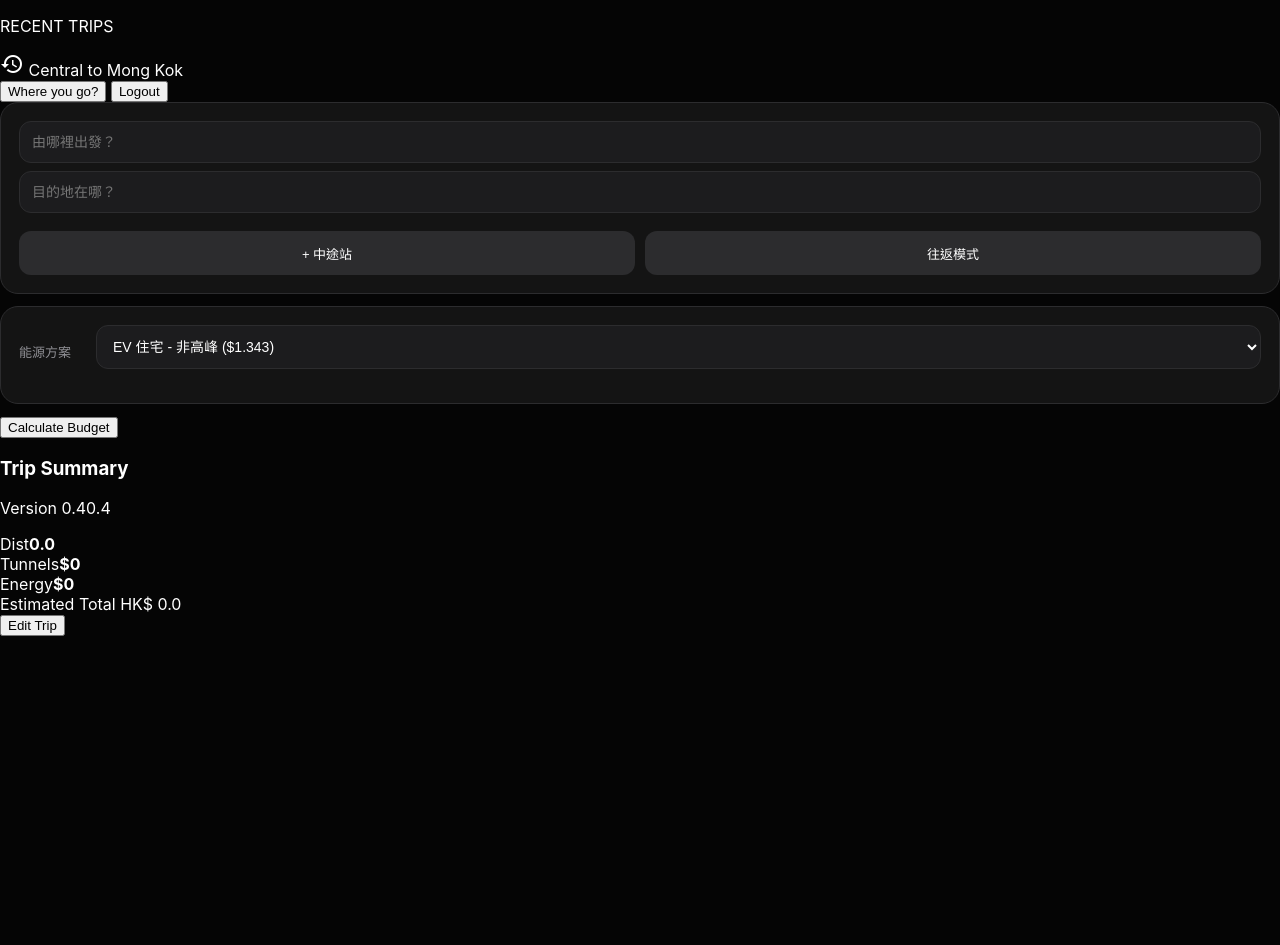
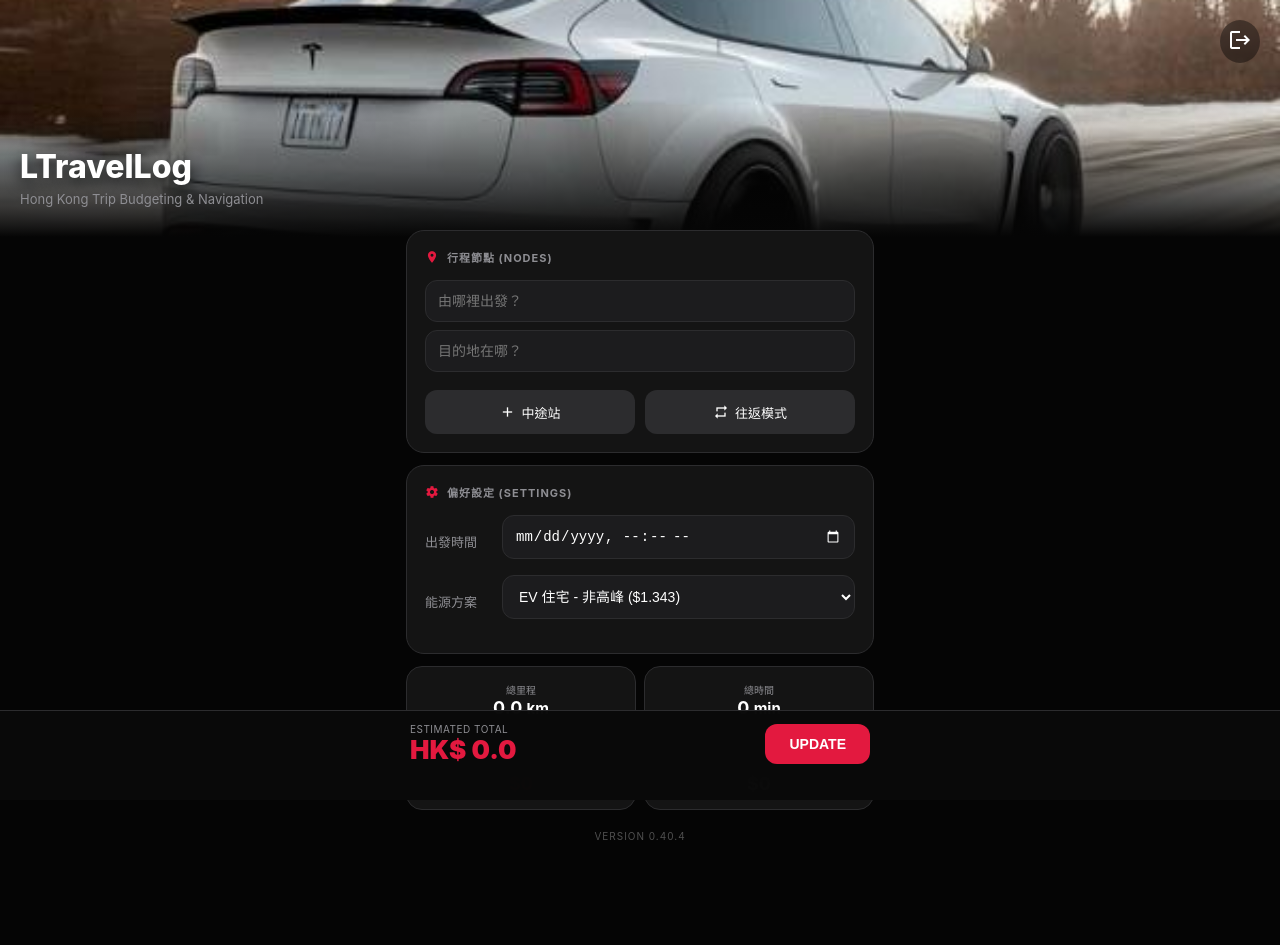
Before and after one commit to lincolntam/LtravelLog, a plain HTML site: page index.html in a window 1280 px wide. Before the commit the page ends 800 px from the top, so only its background shows below. Drawn offline with Linux system fonts and the light colour scheme; no server answers; sample sign-in values are in the browser's storage.

Commit message:
Update index.html

```diff
--- a/index.html
+++ b/index.html
@@ -5,10 +5,12 @@
     <meta name="viewport" content="width=device-width, initial-scale=1.0, maximum-scale=1.0, user-scalable=no">
     <title>LTravelLog - Precision Navigation</title>
 
+    <!-- PWA & iPhone 圖示修復 -->
     <link rel="manifest" href="manifest.json?v=0.40.4">
     <link rel="apple-touch-icon" href="icons/icon-192x192.png">
     <meta name="apple-mobile-web-app-capable" content="yes">
     <meta name="apple-mobile-web-app-status-bar-style" content="black-translucent">
+    <meta name="apple-mobile-web-app-title" content="LTravelLog">
     <meta name="theme-color" content="#000000">
 
     <link rel="stylesheet" href="style.css?v=0.40.4">
@@ -19,80 +21,132 @@
         if (localStorage.getItem('isLoggedIn') !== 'true') {
             window.location.href = 'login.html';
         }
+
+        function logout() {
+            localStorage.removeItem('isLoggedIn');
+            localStorage.removeItem('userEmail');
+            window.location.href = 'login.html';
+        }
     </script>
 </head>
 <body>
 
-    <div id="map"></div>
+    <!-- 頂部橫幅 -->
+    <div class="app-banner">
+        <div class="banner-overlay">
+            <h1>LTravelLog</h1>
+            <p>Hong Kong Trip Budgeting & Navigation</p>
+        </div>
+        <button class="logout-btn-top" onclick="logout()">
+            <span class="material-icons">logout</span>
+        </button>
+    </div>
 
-    <div class="app-shell">
-        <!-- 步驟 1: 初始面板 -->
-        <div id="step-1" class="ui-step active">
-            <div class="glass-sheet">
-                <div class="recent-trips">
-                    <p class="section-label">RECENT TRIPS</p>
-                    <div class="trip-item">
-                        <span class="material-icons">history</span>
-                        <span>Central to Mong Kok</span>
+    <div class="app-container">
+        <!-- 1. 行程節點卡片 -->
+        <section class="card">
+            <div class="card-header">
+                <span class="material-icons" style="font-size:14px; color:var(--primary)">place</span>
+                <label>行程節點 (Nodes)</label>
+            </div>
+            <div id="nodes-container">
+                <div class="input-wrapper">
+                    <input class="node-input" placeholder="由哪裡出發？" autocomplete="off" oninput="calculate()">
+                </div>
+                <div class="input-wrapper">
+                    <input class="node-input" placeholder="目的地在哪？" autocomplete="off" oninput="calculate()">
                 </div>
             </div>
-                <button class="step-btn-primary" onclick="goToStep(2)">Where you go?</button>
-                <button class="logout-btn-minimal" onclick="logout()">Logout</button>
+            <div class="action-row">
+                <button class="secondary-btn" onclick="addNode()">
+                    <span class="material-icons" style="font-size:16px;">add</span> 中途站
+                </button>
+                <button class="secondary-btn" id="retBtn" onclick="toggleReturn()">
+                    <span class="material-icons" style="font-size:16px;">repeat</span> 往返模式
+                </button>
+            </div>
+        </section>
+
+        <!-- 2. 偏好設定卡片 -->
+        <section class="card">
+            <div class="card-header">
+                <span class="material-icons" style="font-size:14px; color:var(--primary)">settings</span>
+                <label>偏好設定 (Settings)</label>
+            </div>
+            <div class="settings-group">
+                <div class="setting-item">
+                    <span>出發時間</span>
+                    <input type="datetime-local" id="start-time" onchange="calculate()">
+                </div>
+
+                <div class="return-only" style="display: none;">
+                    <div class="setting-item">
+                        <span>回程時間</span>
+                        <input type="datetime-local" id="return-time" onchange="calculate()">
                     </div>
                 </div>
 
-        <!-- 步驟 2: 行程設定 -->
-        <div id="step-2" class="ui-step">
-            <div class="glass-sheet">
-                <div class="sheet-handle" onclick="goToStep(1)"></div>
-                <section class="card">
-                    <div id="nodes-container">
-                        <input class="node-input" placeholder="由哪裡出發？" oninput="calculate()">
-                        <input class="node-input" placeholder="目的地在哪？" oninput="calculate()">
+                <div class="setting-item">
+                    <span>能源方案</span>
+                    <!-- ✅ 修復點：統一格式為 "耗電率|單價" 避免 NaN -->
+                    <select id="car-model" onchange="calculate()">
+                        <option value="0.160|1.343">EV 住宅 - 非高峰 ($1.343)</option>
+                        <option value="0.160|1.773">EV 住宅 - 高峰 ($1.773)</option>
+                        <option value="0.160|2.430">Tesla Supercharge ($2.4300)</option>
+                    </select>
                 </div>
-                    <div class="action-row">
-                        <button class="secondary-btn" onclick="addNode()">+ 中途站</button>
-                        <button class="secondary-btn" id="retBtn" onclick="toggleReturn()">往返模式</button>
             </div>
         </section>
 
-                <section class="card">
-                    <div class="setting-item">
-                        <span>能源方案</span>
-                        <select id="car-model" class="modern-select" onchange="calculate()">
-                            <option value="0.160|1.343">EV 住宅 - 非高峰 ($1.343)</option>
-                            <option value="0.160|1.773">EV 住宅 - 高峰 ($1.773)</option>
-                            <option value="0.160|2.430">Tesla Supercharge ($2.430)</option>
-                        </select>
+        <!-- 3. 隧道選擇 -->
+        <section class="card conditional-show" id="go-card">
+            <div class="card-header"><label>去程隧道選擇</label></div>
+            <div class="tunnel-grid" id="goTunnels"></div>
+        </section>
+
+        <section class="card conditional-show" id="back-card">
+            <div class="card-header"><label>回程隧道選擇</label></div>
+            <div class="tunnel-grid" id="backTunnels"></div>
+        </section>
+
+        <!-- 4. 地圖展示 -->
+        <div id="map"></div>
+
+        <!-- 5. 統計數據 -->
+        <section class="stats-grid">
+            <div class="stat-card">
+                <span>總里程</span><b id="km">0.0 <small>km</small></b>
+            </div>
+            <div class="stat-card">
+                <span>總時間</span><b id="duration">0 <small>min</small></b>
+            </div>
+            <div class="stat-card">
+                <span>隧道費</span><b id="t-fee" style="color: var(--primary);">$0</b>
+            </div>
+            <div class="stat-card">
+                <span>能源費</span><b id="e-cost">$0</b>
             </div>
         </section>
-                <button class="step-btn-primary" onclick="goToStep(3)">Calculate Budget</button>
+
+        <!-- 頁面底部版本號 -->
+        <div style="text-align: center; padding: 20px 0 100px 0; font-size: 10px; color: rgba(255,255,255,0.3); letter-spacing: 1px;">
+            VERSION 0.40.4
         </div>
     </div>
 
-        <!-- 步驟 3: 數據匯總 -->
-        <div id="step-3" class="ui-step">
-            <div class="glass-sheet">
-                <div class="summary-header">
-                    <h3>Trip Summary</h3>
-                    <p>Version 0.40.4</p>
+    <!-- 底部導航欄 -->
+    <footer class="bottom-nav">
+        <div class="nav-content">
+            <div class="total-display-group">
+                <div class="label-top">Estimated Total</div>
+                <div class="main-currency">HK$ <span id="total">0.0</span></div>
             </div>
-                <div class="stats-row">
-                    <div class="stat-box"><span>Dist</span><b id="km">0.0</b></div>
-                    <div class="stat-box"><span>Tunnels</span><b id="t-fee">$0</b></div>
-                    <div class="stat-box"><span>Energy</span><b id="e-cost">$0</b></div>
-                </div>
-                <div class="total-bar">
-                    <span>Estimated Total</span>
-                    <span class="price">HK$ <span id="total">0.0</span></span>
-                </div>
-                <button class="cancel-btn" onclick="goToStep(1)">Edit Trip</button>
+            <div class="nav-actions">
+                <button class="primary-btn" onclick="calculate()">UPDATE</button>
             </div>
         </div>
-    </div>
+    </footer>
 
-    <!-- 關鍵順序 -->
-    <script src="config.js?v=0.40.4"></script>
     <script src="app.js?v=0.40.4"></script>
 </body>
 </html>
```
Lines whose indentation alone changed are shown as unchanged.
